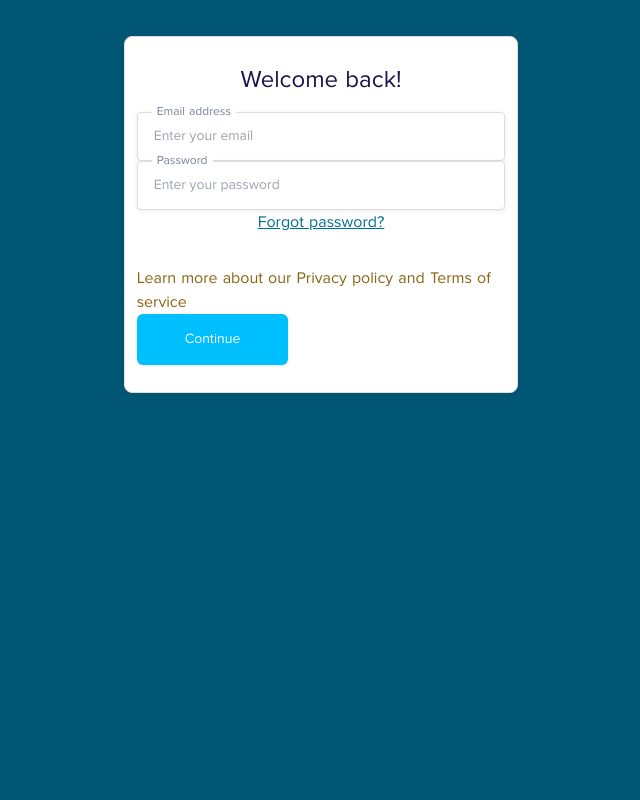
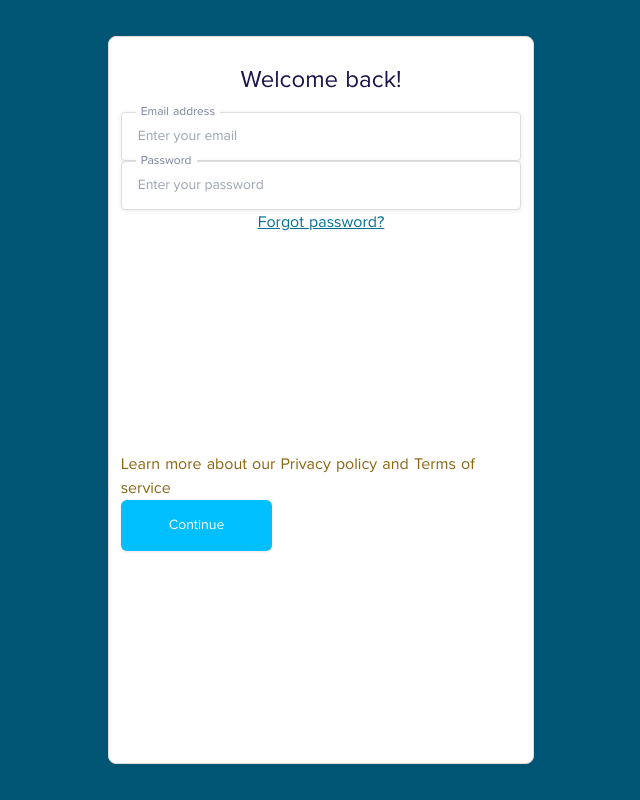
Before and after one commit to clients-projects/uphold1-front, a React (Create React App) app: page / in a window 1280 px wide. Shown: the whole page, without its empty margins (319-959 px from the left). Built offline with nearby package versions, Linux system fonts and the light colour scheme.

Commit message:
working on login form

```diff
--- a/src/components/Main.jsx
+++ /dev/null
@@ -1,24 +0,0 @@
-import React from 'react'
-import Form from './Form'
-
-
-import '../styles/styles.css'
-
-
-const Main = () => {
-
-    return (
-        <div className='grid '>
-            <div className=' grid'>
-
-                <div className='mx-4'>
-                    <Form />
-                </div>
-            </div>
-
-
-        </div>
-    )
-}
-
-export default Main
--- a/src/containers/Home.js
+++ b/src/containers/Home.js
@@ -1,17 +1,15 @@
 import React from 'react'
+import Form from '../components/Form'
 
-import Main from '../components/Main'
 import '../styles/styles.css'
 
 function Layout() {
     return (
         <div className='h-screen overflow-x-hidden justify-items-center'>
             <div className='md:grid w-full md:mx-auto h-full'>
-
                 <div className=' my-9 justify-self-center md:w-4/12'>
-                    <Main />
+                    <Form />
                 </div>
-
             </div>
         </div>
     )
```
